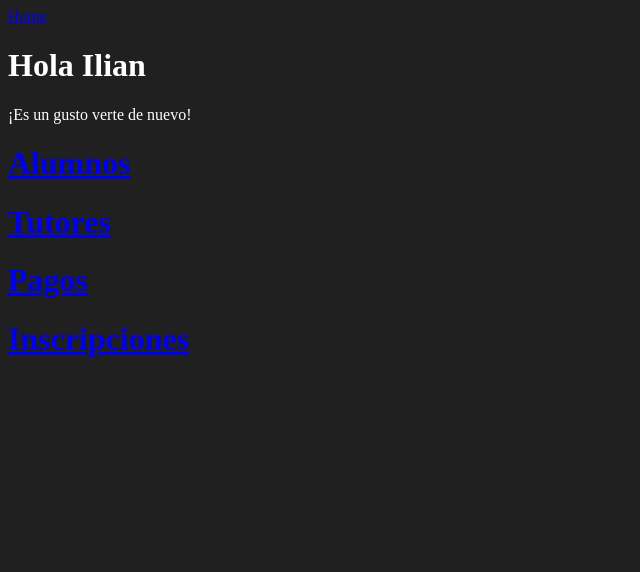
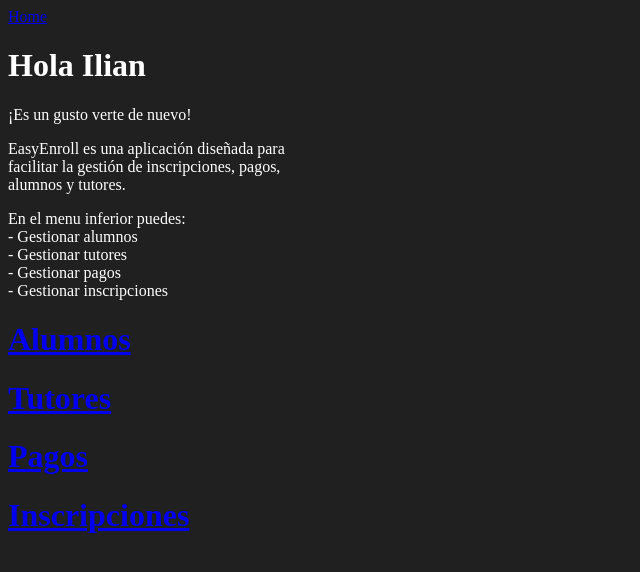
Before and after one commit to EurusTrick/Inscripciones, a React (Vite) app in the folder Client/: page / in a window 1280 px wide. Shown: the top 572 px of the page, without its empty margins (0-640 px from the left). Built offline with nearby package versions, Linux system fonts and the light colour scheme.

Commit message:
personalizacion al home

```diff
--- a/Client/src/pages/Home.jsx
+++ b/Client/src/pages/Home.jsx
@@ -6,7 +6,18 @@
         <div>
             <h1>Hola Ilian</h1>
             <p>¡Es un gusto verte de nuevo!</p>
-
+            <p>
+            EasyEnroll es una aplicación diseñada para <br/>
+            facilitar la gestión de inscripciones, pagos, <br/>
+            alumnos y tutores.
+            </p>
+            <p>
+            En el menu inferior puedes: <br/>
+            - Gestionar alumnos <br/>
+            - Gestionar tutores <br/>
+            - Gestionar pagos <br/>
+            - Gestionar inscripciones
+            </p>
 
             <div>
             <Link to="/alumnos"><h1>Alumnos</h1></Link>
@@ -15,6 +26,8 @@
             <Link to="/inscripciones"><h1>Inscripciones</h1></Link>
             </div>
 
+
+
         </div>
     );
 }
```
